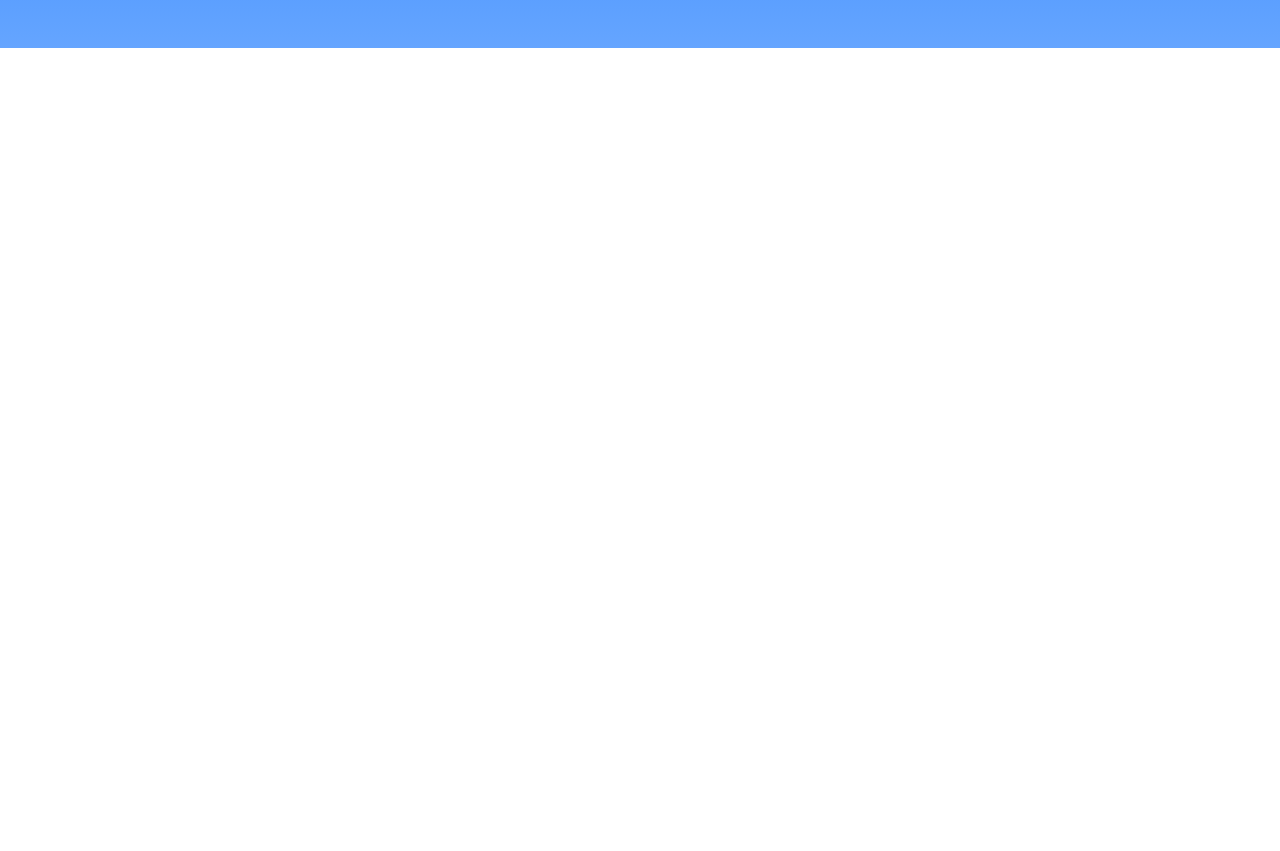
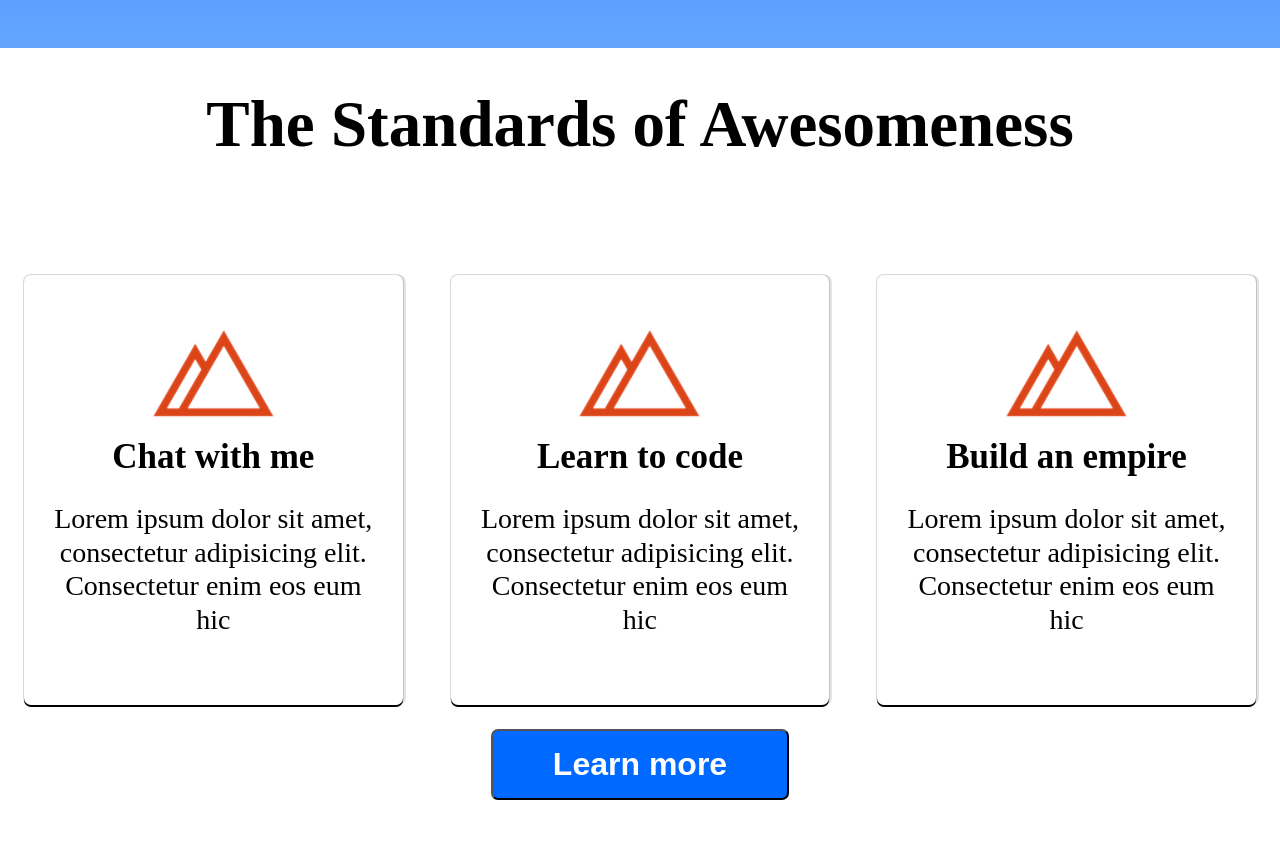
Before and after one commit to eopnetto/frontend-course, a plain HTML site: page index.html in a window 1280 px wide. Shown: the part 510-1361 px from the top of the page. Before the commit the page ends 800 px from the top, so only its background shows below. Drawn offline with Linux system fonts and the light colour scheme.

Commit message:
- Working with images and box shadows

```diff
--- a/index.html
+++ b/index.html
@@ -42,6 +42,50 @@
         </div>
     </div>
 </div>
+
+<header>
+    <h1 class="section-2-header">The Standards of Awesomeness</h1>
+</header>
+<div class="container">
+    <div class="row">
+        <div class="col-4">
+            <div class="box">
+                <div class="icon">
+                    <img src="devIcon.png" alt="">
+                </div>
+                <label>Chat with me</label>
+                <p>Lorem ipsum dolor sit amet, consectetur adipisicing elit.
+                    Consectetur enim eos eum hic</p>
+            </div>
+        </div>
+        <div class="col-4">
+            <div class="box">
+                <div class="icon">
+                    <img src="devIcon.png" alt="">
+                </div>
+                <label>Learn to code</label>
+                <p>Lorem ipsum dolor sit amet, consectetur adipisicing elit.
+                    Consectetur enim eos eum hic</p>
+            </div>
+        </div>
+        <div class="col-4">
+            <div class="box">
+                <div class="icon">
+                    <img src="devIcon.png" alt="">
+                </div>
+                <label>Build an empire</label>
+                <p>Lorem ipsum dolor sit amet, consectetur adipisicing elit.
+                    Consectetur enim eos eum hic</p>
+            </div>
+        </div>
+    </div>
+    <div class="row">
+        <div class="col-12">
+            <button class="learn-more">Learn more</button>
+        </div>
+    </div>
+</div>
+
 <script src="app.js"></script>
 </body>
 </html>
--- a/styles.css
+++ b/styles.css
@@ -8,6 +8,31 @@ footer {
 body {
     line-height: 1;
     margin: 0;
+}
+
+label {
+    font-size: 35px;
+    font-weight: 600;
+}
+
+p {
+    font-size: 28px;
+    line-height: 1.2;
+}
+
+button {
+    font-size: 32px;
+    font-weight: 700;
+    color: #FFFFFF;
+    background-color: #0069ff;
+    padding: 15px 60px;
+    display: block;
+    text-align: center;
+    margin: 5px;
+    -webkit-border-radius: 7px;
+    -moz-border-radius: 7px;
+    border-radius: 7px;
+
 }
 
 .container {
@@ -78,6 +103,12 @@ body {
     width: 100%;
 }
 
+* {
+    -webkit-box-sizing: border-box;
+    -moz-box-sizing: border-box;
+    box-sizing: border-box;
+}
+
 /*endregion*/
 
 /*region Navbar*/
@@ -128,6 +159,26 @@ ul.topnav li.dropdown-icon {
     background: linear-gradient(#076DFF, #65A5FF);
 }
 
+div.box {
+    text-align: center;
+    margin: 24px;
+    padding: 36px 24px 40px 24px;
+    -webkit-border-radius: 7px;
+    -moz-border-radius: 7px;
+    border-radius: 7px;
+    background-color: #FFFFFF;
+    -webkit-box-shadow: 0 0 0 1px rgba(0, 0, 0, .15),
+    0 2px, 3px 0 rgba(0, 0, 0, .1);
+    -moz-box-shadow: 0 0 0 1px rgba(0, 0, 0, .15),
+    0 2px, 3px 0 rgba(0, 0, 0, .1);
+    box-shadow: 0 0 0 1px rgba(0, 0, 0, .15),
+    0 2px, 3px 0 rgba(0, 0, 0, .1);
+}
+
+div.icon {
+    width: 100%;
+}
+
 div.left-side-col {
     margin-left: 30%;
 }
@@ -143,6 +194,11 @@ h1.large {
     line-height: 70px;
 }
 
+h1.section-2-header {
+    font-size: 65px;
+    text-align: center;
+}
+
 input[type="text"] {
     font-size: 20px;
     width: 400px;
@@ -155,6 +211,11 @@ input[type="text"] {
 
 form h2 {
     color: #FFFFFF;
+}
+
+button.learn-more {
+    display: block;
+    margin: auto;
 }
 
 /*endregion*/
@@ -192,9 +253,14 @@ form h2 {
     }
 
     /*endregion*/
-    .col-6 {
+    .col-6,
+    .col-4 {
         width: 100%;
         margin: 0;
+    }
+
+    div.box {
+        padding: 5px;
     }
 
     div.left-side-col,
@@ -212,6 +278,10 @@ form h2 {
         margin: 0;
         overflow: hidden;
     }
+
+    h1.section-2-header {
+        font-size: 50px;
+    }
 }
 
 /*endregion*/
```
Also changed, not shown: devIcon.png (added), 1 other file.
